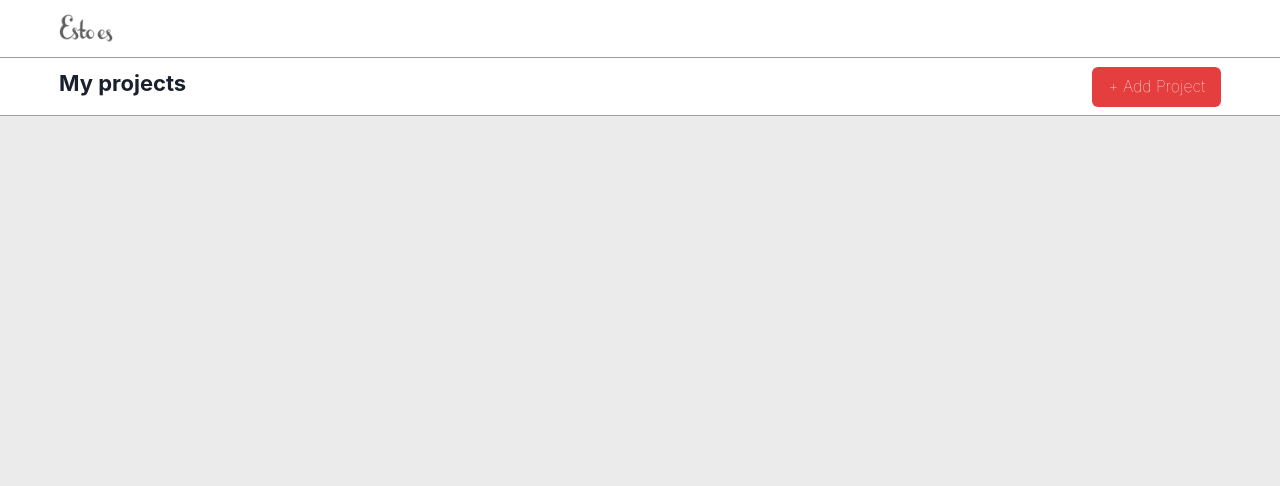
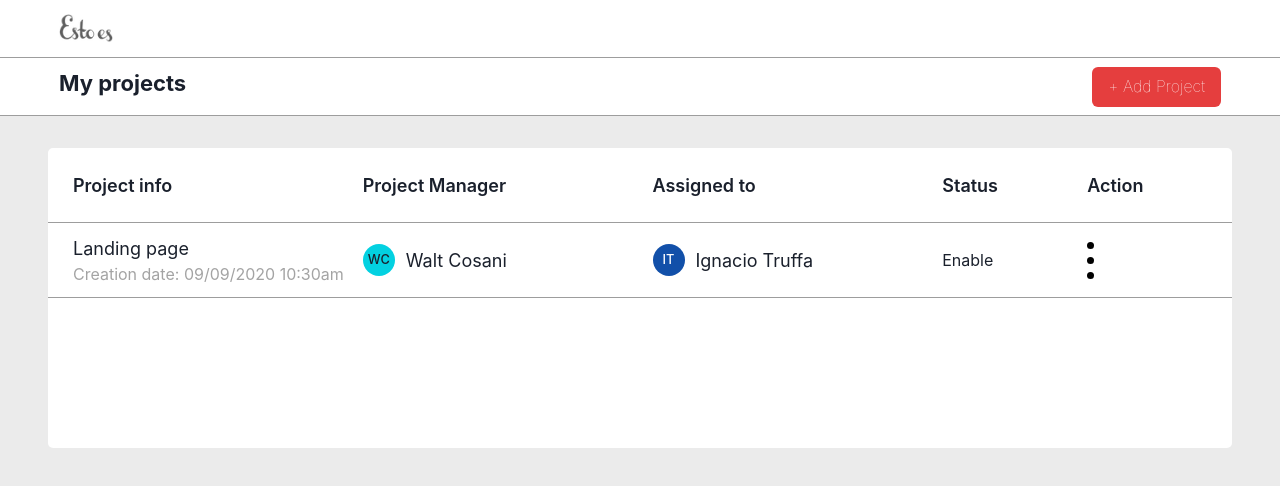
Before and after one commit to Soni295/desafio-esto-es, a React (Create React App) app: page / in a window 1280 px wide. Shown: the top 486 px of the page. Built offline with nearby package versions, Linux system fonts and the light colour scheme.

Commit message:
Agrege la lista de projectos

```diff
--- a/src/App.js
+++ b/src/App.js
@@ -1,6 +1,7 @@
 import './App.css';
 import { Navbar } from './components/NavBar';
 import { ActionBar } from './components/ActionBar';
+import { ListOfProjects } from './components/ListOfProjects';
 import { Box } from "@chakra-ui/react"
 
 const App = () => {
@@ -12,6 +13,7 @@ const App = () => {
     >
       <Navbar/>
       <ActionBar />
+      <ListOfProjects />
     </Box>
   )
 }
--- /dev/null
+++ b/src/components/ListOfProjects/HeadOfList.js
@@ -0,0 +1,31 @@
+import { Text } from "@chakra-ui/react"
+import { RowProject } from "./RowProject"
+
+const Title = ({text}) => (
+  <Text
+    fontSize='18px'
+    fontWeight='600'
+  >
+    {text}
+  </Text>
+)
+
+export const HeadOfList = () => {
+  const titles = [
+    'Project info',
+    'Project Manager',
+    'Assigned to',
+    'Status',
+    'Action'
+  ]
+
+  return (
+    <RowProject
+      display={['none', 'none', 'grid', 'grid']}
+    >
+      {titles.map(title =>
+        <Title text={title} key={title}/>
+      )}
+    </RowProject>
+  )
+}
--- /dev/null
+++ b/src/components/ListOfProjects/ProjectItem.js
@@ -0,0 +1,50 @@
+import { Box, Text, VStack } from "@chakra-ui/react"
+import { RowProject } from "./RowProject"
+import { UserAvatar } from "../UserAvatar"
+
+
+const Circule = () => (
+  <Box
+    borderRadius='full'
+    m='0'
+    h='7px'
+    w='7px'
+    bg='black'
+  />
+)
+
+export const ProjectItem = ({title, creationDate, projectManager, assignedTo, status}) => {
+  return(
+    <RowProject
+     >
+      <Box>
+        <Text
+          fontSize='18px'
+        >
+          {title}
+        </Text>
+        <Text
+          color='blackAlpha.500'
+        >
+          Creation date: {creationDate}
+        </Text>
+      </Box>
+      <UserAvatar
+        name={projectManager.name}
+        src={projectManager.icon}
+      />
+      <UserAvatar
+        name={assignedTo.name}
+        src={assignedTo.icon}
+      />
+      <Box>
+        {status}
+      </Box>
+      <VStack alignItems='start'>
+        <Circule/>
+        <Circule/>
+        <Circule/>
+      </VStack>
+    </RowProject>
+  )
+}
--- /dev/null
+++ b/src/components/ListOfProjects/RowProject.js
@@ -0,0 +1,16 @@
+import { Box } from "@chakra-ui/react"
+
+export const RowProject = ({children, ...rest}) => (
+  <Box
+    w='100%'
+    h='75px'
+    display='grid'
+    gridTemplateColumns='2fr 2fr 2fr 1fr 1fr'
+    alignItems='center'
+    paddingLeft='25px'
+      borderBottom='1px solid #9d9d9d'
+    {...rest}
+  >
+    {children}
+  </Box>
+)
--- /dev/null
+++ b/src/components/ListOfProjects/index.js
@@ -0,0 +1,40 @@
+import { Box } from "@chakra-ui/react"
+import { HeadOfList } from "./HeadOfList"
+import { ProjectItem } from "./ProjectItem"
+
+const data = [
+  {
+    title: 'Landing page',
+    creationDate : '09/09/2020 10:30am',
+    projectManager: {
+      name: 'Walt Cosani',
+      icon: null
+    },
+    assignedTo: {
+      name: 'Ignacio Truffa',
+      icon: null
+    },
+    status: 'Enable'
+  }
+]
+
+
+
+export const ListOfProjects = () => {
+  return(
+    <Box
+      marginX='48px'
+      borderRadius='5px'
+      h='300px'
+      mt='32px'
+      bg='white'
+    >
+      <HeadOfList />
+      {data.map(project =>
+        <ProjectItem  {...project}/>
+      )
+
+      }
+    </Box>
+  )
+}
--- /dev/null
+++ b/src/components/UserAvatar/index.js
@@ -0,0 +1,22 @@
+import { Text, Avatar, Wrap, WrapItem } from "@chakra-ui/react"
+
+export const UserAvatar = ({name, src}) => (
+  <Wrap>
+    <WrapItem>
+      <Avatar
+        size="sm"
+        name={name}
+        src={src}
+      />
+    </WrapItem>
+    <WrapItem>
+      <Text
+        ml='3px'
+        alignSelf='center'
+        fontSize='18px'
+      >
+        {name}
+      </Text>
+    </WrapItem>
+  </Wrap>
+)
```
